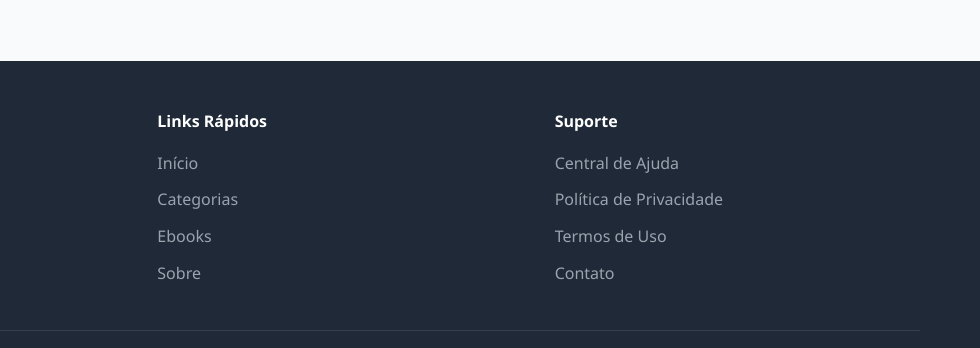
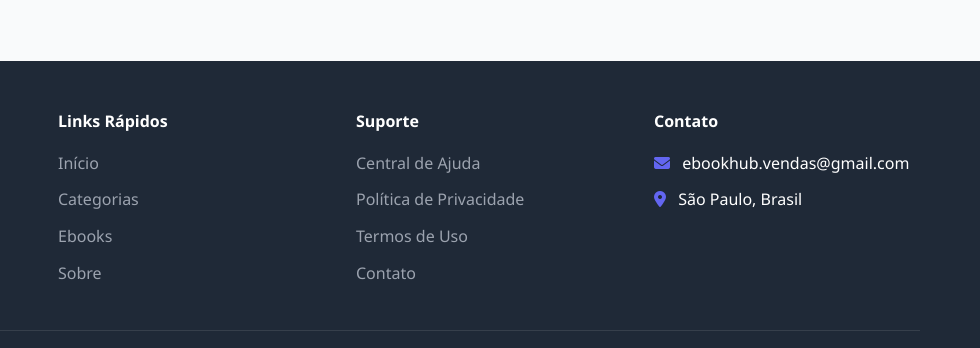
Before and after one commit to GabrielQuaresminha/EbookHub, a website: page index.html in a window 1280 px wide. Shown: the part 4107-4455 px from the top of the page, 300-1280 px from the left. Drawn offline with Linux system fonts and the light colour scheme; a script that the page names is missing.

Commit message:
Corrigido: Restaurados email e localização no rodapé
- Email e localização mantidos
- Apenas telefone removido

```diff
--- a/index.html
+++ b/index.html
@@ -431,6 +431,13 @@
                         <li><a href="#">Contato</a></li>
                     </ul>
                 </div>
+                <div class="footer-section">
+                    <h4>Contato</h4>
+                    <ul>
+                        <li><i class="fas fa-envelope"></i> ebookhub.vendas@gmail.com</li>
+                        <li><i class="fas fa-map-marker-alt"></i> São Paulo, Brasil</li>
+                    </ul>
+                </div>
             </div>
             <div class="footer-bottom">
                 <p>&copy; 2025 EbookHub. Todos os direitos reservados.</p>
```
